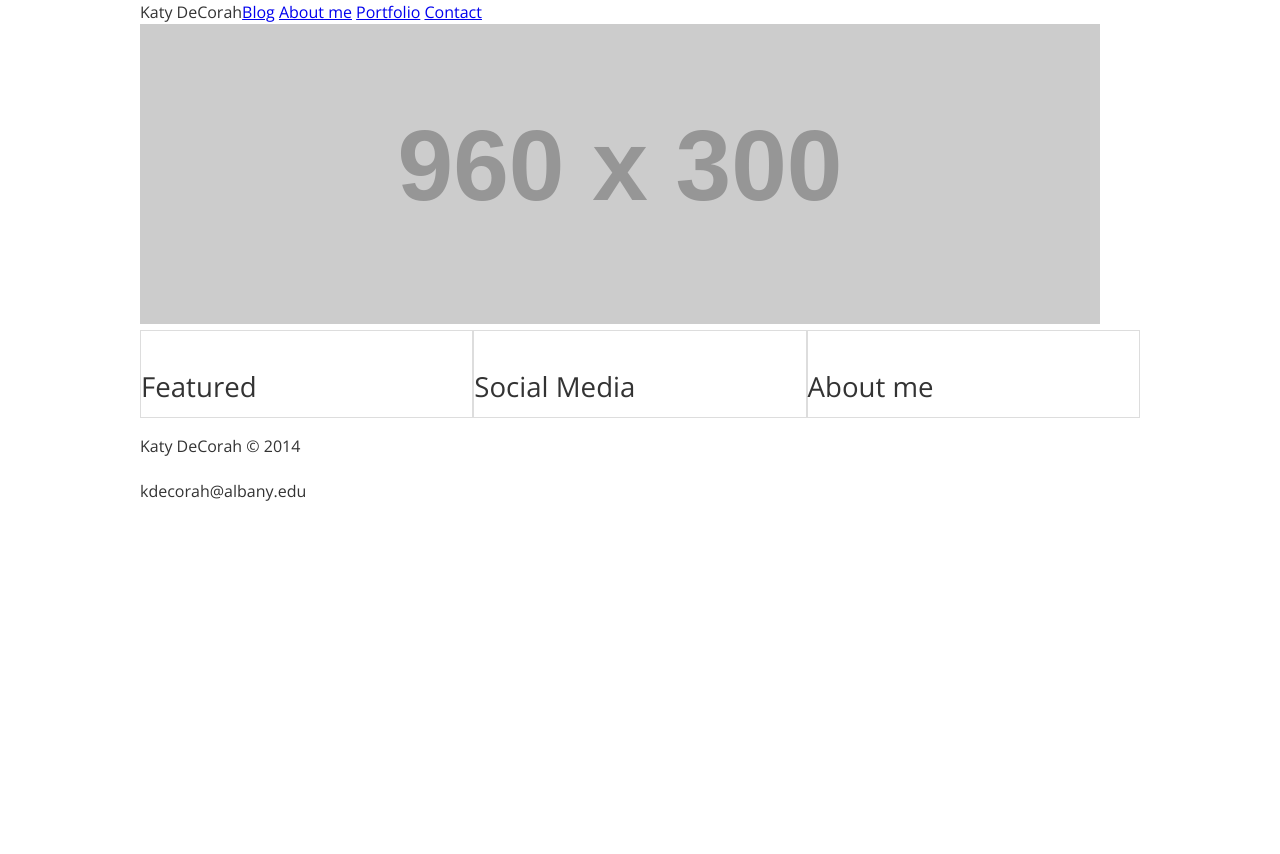
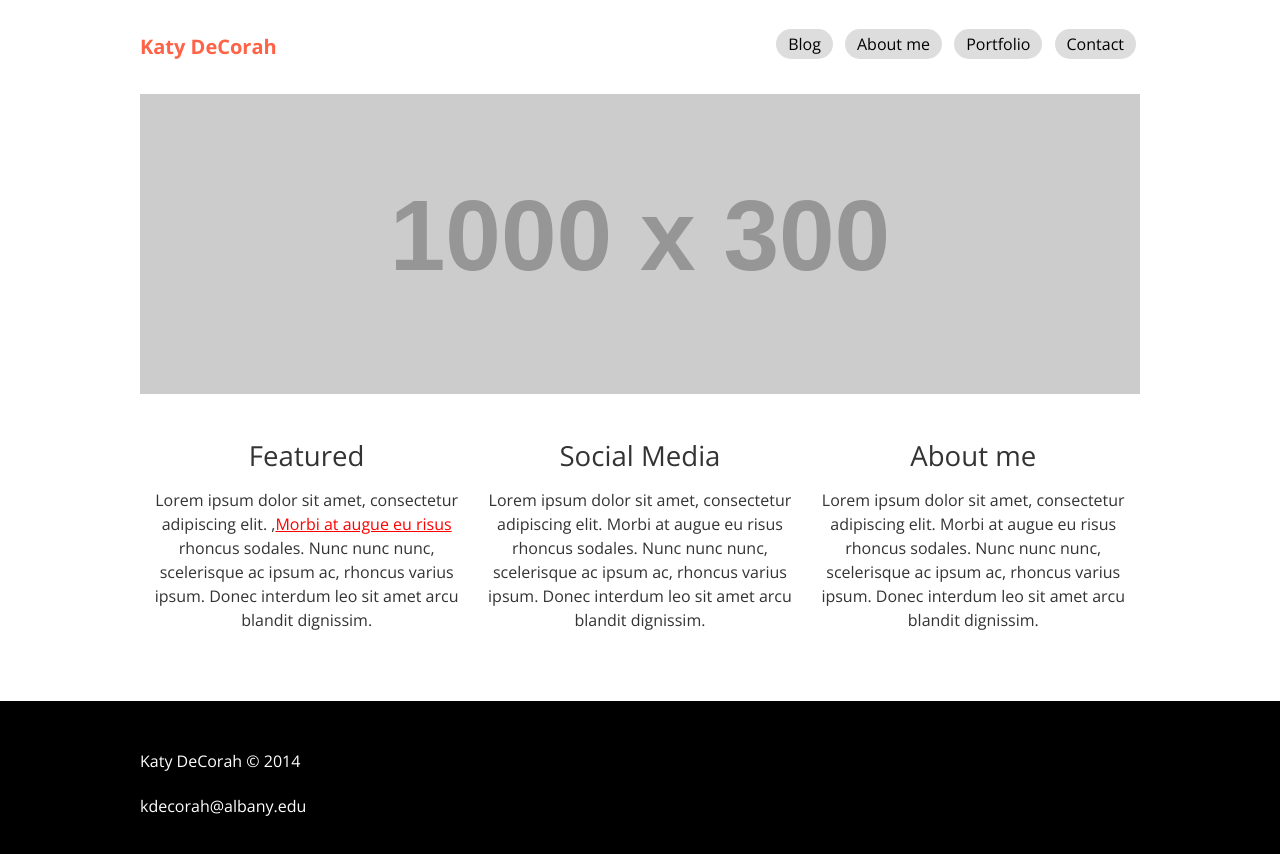
Before and after one commit to cmarchione/portfolio, a plain HTML site: page index.html in a window 1280 px wide. Before the commit the page ends 800 px from the top, so only its background shows below. Drawn offline with nearby package versions, Linux system fonts and the light colour scheme; placeholder pictures from the web are drawn by us.

Commit message:
10/2 style updates

```diff
--- a/css/main.css
+++ b/css/main.css
@@ -35,21 +35,47 @@ h4 {font-size: 1.2em;}
 
 small, .font_small {font-size: 0.833em;}
 
+a {
+	color: red;
+}
+a:hover {
+	text-decoration: none;
+	color: orange;
+}
+
 /* Layout */
 .container {
 	max-width: 1000px; /* max-width will scale to the browser, while just `width` will always be the value */
 	margin-left: auto; /* or margin: 0 auto; -- both will center a block element on a page or in a container */
 	margin-right: auto;
 }
+.site-header {
+	padding: 2em 0;
+}
 .hero-img {
 	max-width: 100%; /* max-width will scale to the browser or container */
 }
 .site-title {
 	float: left;
+	font-weight: bold;
+	font-size: 1.25em;
+	color: tomato;
+	text-decoration: none;
+}
+.site-title:hover {
+	background: tomato;
+	color: white;
 }
 
 .navbar {
-	float: left;
+	float: right;
+}
+
+.site-footer {
+	margin-top: 3em;
+	background: black;
+	color: white;
+	padding: 2em 0;
 }
 
 /* Navigation */
@@ -61,13 +87,28 @@ small, .font_small {font-size: 0.833em;}
 .header-nav li {
 	display: inline-block;
 }
+.nav-link {
+	background: #ddd;
+	padding: 0.25em 0.75em;
+	text-decoration: none;
+	color: black;
+	margin: 0 0.25em;
+	border-radius: 1em;
+}
+.nav-link:hover {
+	background: lightblue;
+}
 
 /* Columns */
+
+.content-columns {
+	text-align: center;
+}
 
 .col {
 	float: left;
 	width: 33.33%;
-	border: 1px solid #ddd;
+	/*border: 1px solid #ddd;*/
 }
 
 
--- a/index.html
+++ b/index.html
@@ -15,7 +15,7 @@
         <!-- header -->
         <header class="site-header cf">
             <div class="container">
-                <div class="site-title">Katy DeCorah</div>
+                <a href="#" class="site-title">Katy DeCorah</a>
                 <nav class="navbar">
                     <ul class="header-nav">
                         <li><a class="nav-link" href="#">Blog</a></li>
@@ -31,18 +31,21 @@
         <div class="main-content">
             <div class="container">
                 <div class="hero">
-                    <img class="hero-img" src="http://placehold.it/960x300" alt="Katy DeCorah">
+                    <img class="hero-img" src="http://placehold.it/1000x300" alt="Katy DeCorah">
                 </div>
                 <!-- columns -->
                 <div class="content-columns cf">
                     <div class="col col-featured">
                         <h2>Featured</h2>
+                        <p>Lorem ipsum dolor sit amet, consectetur adipiscing elit. ,<a href="#">Morbi at augue eu risus</a> rhoncus sodales. Nunc nunc nunc, scelerisque ac ipsum ac, rhoncus varius ipsum. Donec interdum leo sit amet arcu blandit dignissim.</p>
                     </div><!-- / col -->
                     <div class="col col-social">
                         <h2>Social Media</h2>
+                         <p>Lorem ipsum dolor sit amet, consectetur adipiscing elit. Morbi at augue eu risus rhoncus sodales. Nunc nunc nunc, scelerisque ac ipsum ac, rhoncus varius ipsum. Donec interdum leo sit amet arcu blandit dignissim.</p>
                     </div><!-- / col -->
                     <div class="col col-bio">
                         <h2>About me</h2>
+                         <p>Lorem ipsum dolor sit amet, consectetur adipiscing elit. Morbi at augue eu risus rhoncus sodales. Nunc nunc nunc, scelerisque ac ipsum ac, rhoncus varius ipsum. Donec interdum leo sit amet arcu blandit dignissim.</p>
                     </div><!-- / col -->
                 </div> <!-- / columns -->
             </div> <!-- / container -->
```
